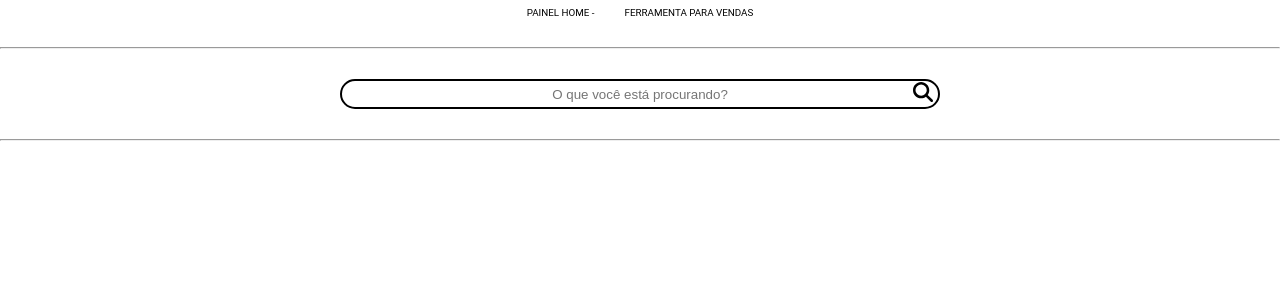
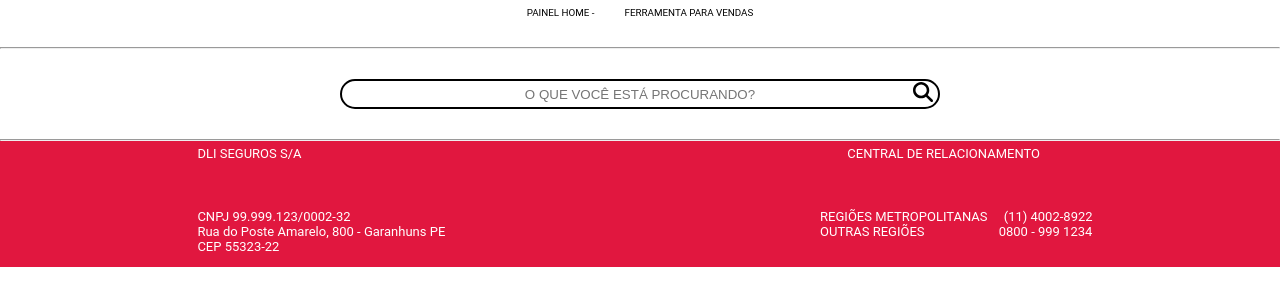
Before and after one commit to L3onVictor/Projeto-Internet, a plain HTML site: page web-1-projeto/index.html in a window 1280 px wide. Shown: the part 53-358 px from the top of the page. Drawn offline with Linux system fonts and the light colour scheme.

Commit message:
footer-ok
Finalizei o footer.

```diff
--- a/web-1-projeto/css/home.css
+++ b/web-1-projeto/css/home.css
@@ -66,3 +66,48 @@
 
 
 }
+
+
+/* footer */
+.footer-conteiner{
+    display: flex;
+    background-color: #e1173f;
+    height: 126px;
+    width: 100%;
+    justify-content: space-around;
+
+}
+
+.footer-esquerdo{
+    display: flex;
+    justify-content: flex-end;
+    margin-top: 5px;
+}
+
+.footer-esquerdo li {
+    margin-left: 10px;
+    font-size: small;
+    color: #fff;
+    text-decoration: none;
+    list-style-type: none;
+}
+
+.footer-direito{
+    display: flex;
+    justify-content: flex-end;
+    margin-top: 5px;
+}
+
+.footer-direito li {
+    text-decoration: none;
+    list-style-type: none;
+    color: #fff;
+    font-size: small;
+
+}
+.footer-direito p{
+    font-size: small;
+    color: #fff;
+    align-items: center;
+    margin-left: 10%;
+}
--- a/web-1-projeto/index.html
+++ b/web-1-projeto/index.html
@@ -37,7 +37,7 @@
     <section class="secao2">
         <div class="container">
             <div class="input">
-                <input type="text" placeholder="O que você está procurando?">
+                <input type="text" placeholder="O QUE VOCÊ ESTÁ PROCURANDO?">
                 <svg xmlns="http://www.w3.org/2000/svg" viewBox="0 0 512 512"><!--!Font Awesome Free 6.7.0 by @fontawesome - https://fontawesome.com License - https://fontawesome.com/license/free Copyright 2024 Fonticons, Inc.--><path fill="#000000" d="M416 208c0 45.9-14.9 88.3-40 122.7L502.6 457.4c12.5 12.5 12.5 32.8 0 45.3s-32.8 12.5-45.3 0L330.7 376c-34.4 25.2-76.8 40-122.7 40C93.1 416 0 322.9 0 208S93.1 0 208 0S416 93.1 416 208zM208 352a144 144 0 1 0 0-288 144 144 0 1 0 0 288z"/></svg>
 
             </div>
@@ -48,6 +48,41 @@
 
     <hr>
 
+
+
+
+
+
+
+    <footer>
+        <div class="footer-conteiner">
+            <div class="footer-esquerdo">
+                <ol>
+                    <li>DLI SEGUROS S/A</li>
+                    <br>
+                    <br>
+                    <br>
+                    <li>CNPJ 99.999.123/0002-32</li>
+                    <li>Rua do Poste Amarelo, 800 - Garanhuns PE</li>
+                    <li>CEP 55323-22</li>
+                </ol>
+
+            </div>
+            <div class="footer-direito">
+                <ol>
+                    <p>CENTRAL DE RELACIONAMENTO</p>
+                    <br>
+                    <br>
+                    <br>
+                    <li>REGIÕES METROPOLITANAS &nbsp &nbsp (11) 4002-8922</li>
+                    <li>OUTRAS REGIÕES &nbsp&nbsp &nbsp&nbsp&nbsp&nbsp&nbsp&nbsp&nbsp&nbsp&nbsp&nbsp&nbsp&nbsp&nbsp&nbsp&nbsp&nbsp&nbsp&nbsp&nbsp0800 - 999 1234</li>
+                </ol>
+
+            </div>
+
+        </div>
+    </footer>
+
 </body>
 
 </html>
```
